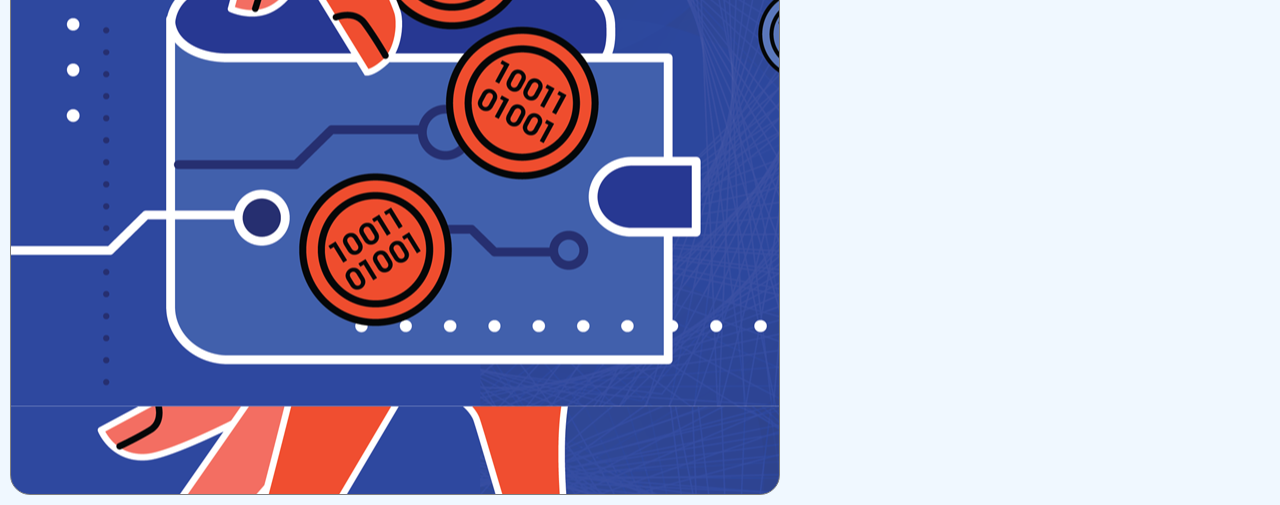
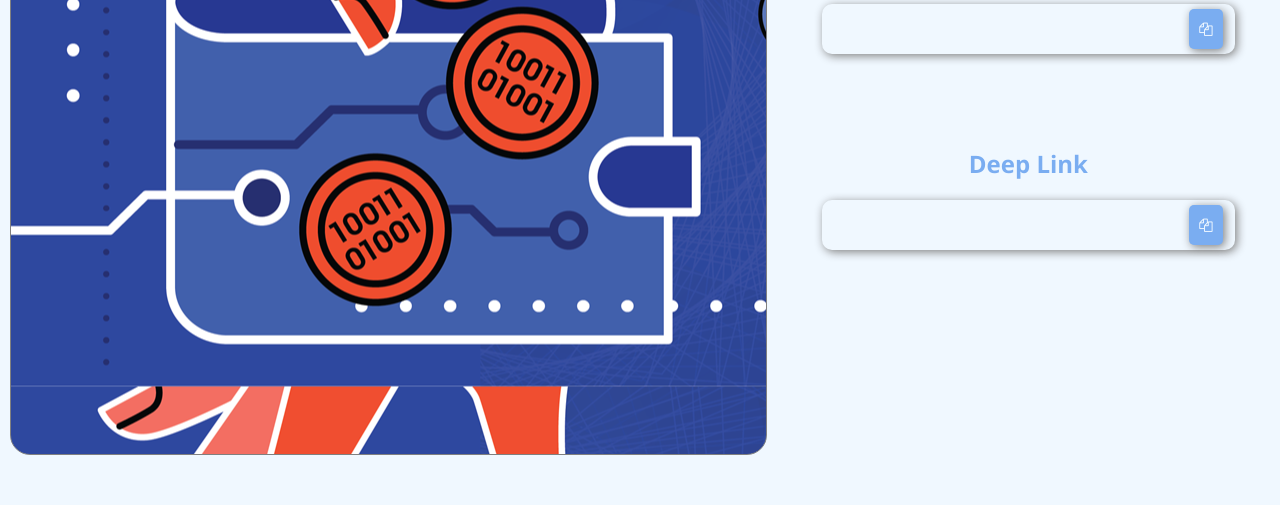
Before and after one commit to TahaRemzi/Data_Presenting, a plain HTML site: page src/index.html in a window 1280 px wide. Shown: the part 317-822 px from the top of the page. After the commit the page ends 800 px from the top, so only its background shows below. Drawn offline with Linux system fonts and the light colour scheme.

Commit message:
last but not least

```diff
--- a/src/index.html
+++ b/src/index.html
@@ -8,18 +8,26 @@
     </head>
     <body>
         <main class="flex">
-            <div class="full-height w-60 background-image-div">
+            <div class="full-height w-60 background-image-div first">
             </div>
-            <!-- <div class="show">
-                <h1>Today's</h1>
-                <h2></h2>
-                <div>
-                    <input type="text" id="myInput" value="Hello, World!">
-                    <button onclick="copyToClipboard()">
-                        <i class="fa fa-copy"></i>
+            <div class="show">
+                <h1 class="w-100 marginb-60 font-a">Today's</h1>
+                <h2 class="Segoe w-100 font-b">Token</h2>
+                <div class="back-white flex w-80">
+                    <input type="text" id="myinput_1"  class="margin-0">
+                    <button onclick="copyToClipboard_1()" class="copy" aria-label="Copy to clipboard">
+                        <i class="fa fa-copy color-white"></i>
                     </button>
                 </div>
-            </div> -->
+                <h2 class="Segoe w-100  margint-93 font-b">Deep Link</h2>
+                <div class="back-white flex w-80 marginb-93">
+                    <input type="text" id="myinput_2"  class="margin-0">
+                    <button onclick="copyToClipboard_2()" class="copy" aria-label="Copy to clipboard">
+                        <i class="fa fa-copy color-white"></i>
+                    </button>
+                </div>
+            </div>
         </main>
+        <script src="script.js"></script>
     </body>
 </html>
--- /dev/null
+++ b/src/script.js
@@ -0,0 +1,23 @@
+
+function copyToClipboard_1() {
+    var copyText = document.getElementById("myinput_1");
+    copyText.select();
+    copyText.setSelectionRange(0, 99999); // For mobile devices
+
+    navigator.clipboard.writeText(copyText.value).then(function() {
+        alert("Copied the text: " + copyText.value);
+    }, function(err) {
+        console.error('Failed to copy text: ', err);
+    });
+}
+function copyToClipboard_2() {
+    var copyText = document.getElementById("myinput_2");
+    copyText.select();
+    copyText.setSelectionRange(0, 99999); // For mobile devices
+
+    navigator.clipboard.writeText(copyText.value).then(function() {
+        alert("Copied the text: " + copyText.value);
+    }, function(err) {
+        console.error('Failed to copy text: ', err);
+    });
+}
--- a/src/style.css
+++ b/src/style.css
@@ -5,13 +5,14 @@ html,body{
     margin: 0;
     padding: 0;
     background-color: aliceblue;
+    overflow: hidden;
 }
 .flex{
     display: flex;
 }
 
 .full-height{
-    height: 100vh;
+    height: 95vh;
     margin: 10px;
     border: 1px solid gray;
     border-radius: 20px;
@@ -22,7 +23,119 @@ html,body{
 }
 
 .background-image-div {
-    background-image: url('../img/CRYPTO_TOKENS_800x500.png'); /* Set the image URL */
+    background-image: url('../img/CRYPTO_TOKENS_800x500.png');
     background-position: left;
     filter: blur(0.5px);
 }
+
+.Segoe{
+    font-family: Segoe UI;
+}
+
+input,button {
+    border: none;
+    padding: 10px;
+    outline: none;
+    background-color: transparent;
+    font-family: 'Segoe UI', Tahoma, Geneva, Verdana, sans-serif;
+}
+input{
+    width: 80%;
+}
+
+.margin-0{
+    margin: 0;
+}
+
+.back-white{
+    width: 100%;
+    border-radius: 10px;
+    height: 50px;
+    vertical-align: middle;
+    padding-left: 10px;
+    box-shadow: 2px 2px 10px gray;
+}
+
+.w-80{
+    width: 80%;
+}
+.show {
+    width: 40%;
+    display: flex;
+    flex-direction: column;
+    align-items: center;
+    justify-content: center;
+    height: 100vh;
+    text-align: center;
+}
+
+button{
+    margin-left: 5%;
+    margin-right: 3%;
+    box-shadow: 2px 2px 10px gray;
+    cursor: pointer;
+    user-select: none;
+}
+button:active{
+    box-shadow: none;
+    user-select: none;
+}
+button:hover{
+    background-color: #3a88ee;
+}
+
+h2:hover{
+    color: #3a88ee;
+}
+
+.margint-93{
+    margin-top: 93px;
+}
+
+.marginb-93{
+    margin-bottom: 93px;
+}
+
+.marginb-60{
+    margin-bottom: 50px;
+}
+
+.font-a{
+    font-family: Battle Bingo;
+    color: #EF4D2E;
+    transition: transform 1s ease-in-out;
+}
+.font-a:hover{
+    transform: scale(2.2);
+}
+
+.font-b{
+    font-family: Segoe UI;
+    color: #7AADF1;
+}
+
+.copy{
+    background-color: #7AADF1;
+    margin-top: 5px;
+    margin-bottom: 5px;
+    border-radius: 5px;
+}
+
+.color-white{
+    color: aliceblue;
+}
+
+@media (max-width: 768px) {
+    .full-height {
+        display: none;
+    }
+    main{
+        justify-content: center;
+    }
+    .show{
+        width: 100%;
+    }
+    /* .w-80{
+        width: 100%;
+    } */
+}
```
Also changed, not shown: img/1.png (added).
